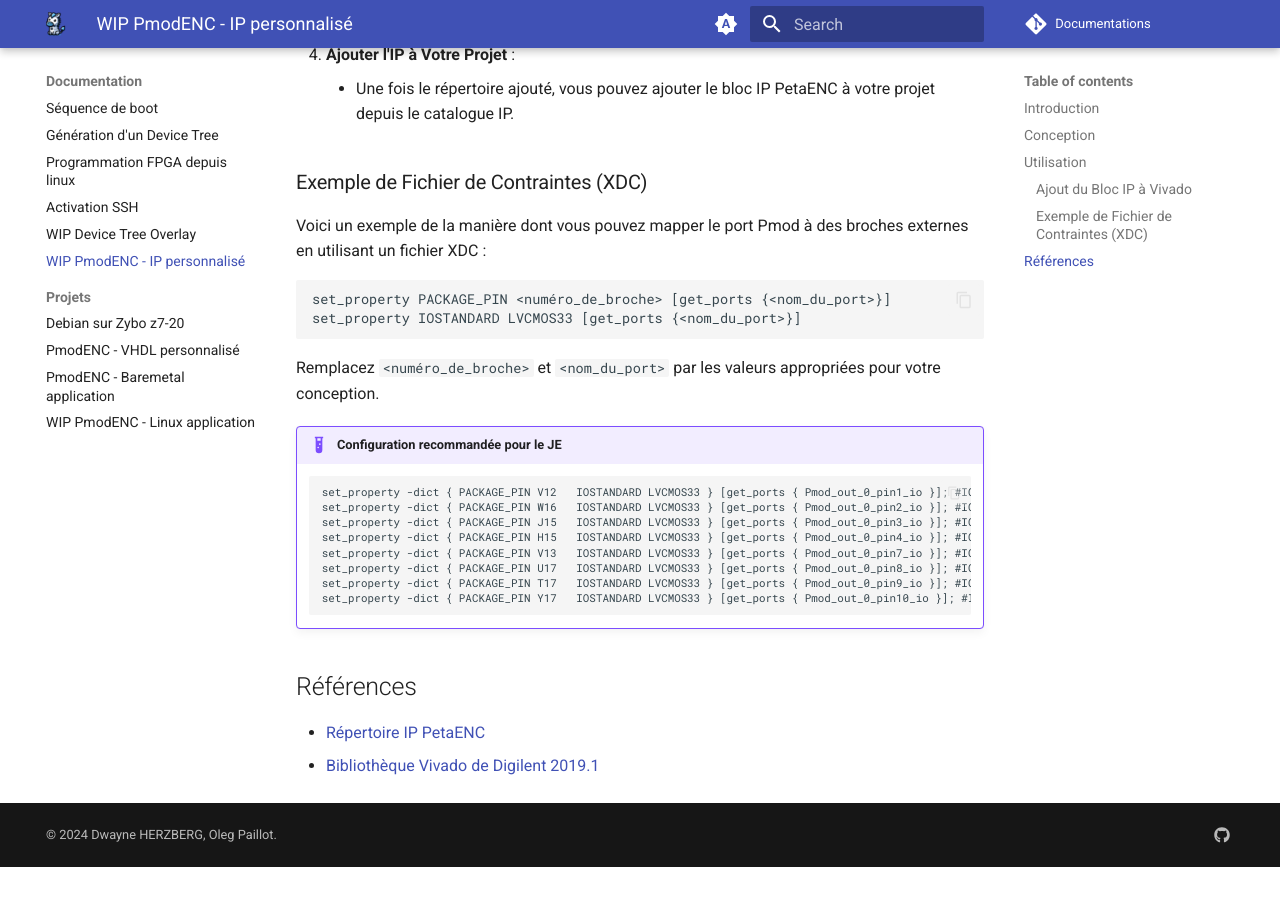
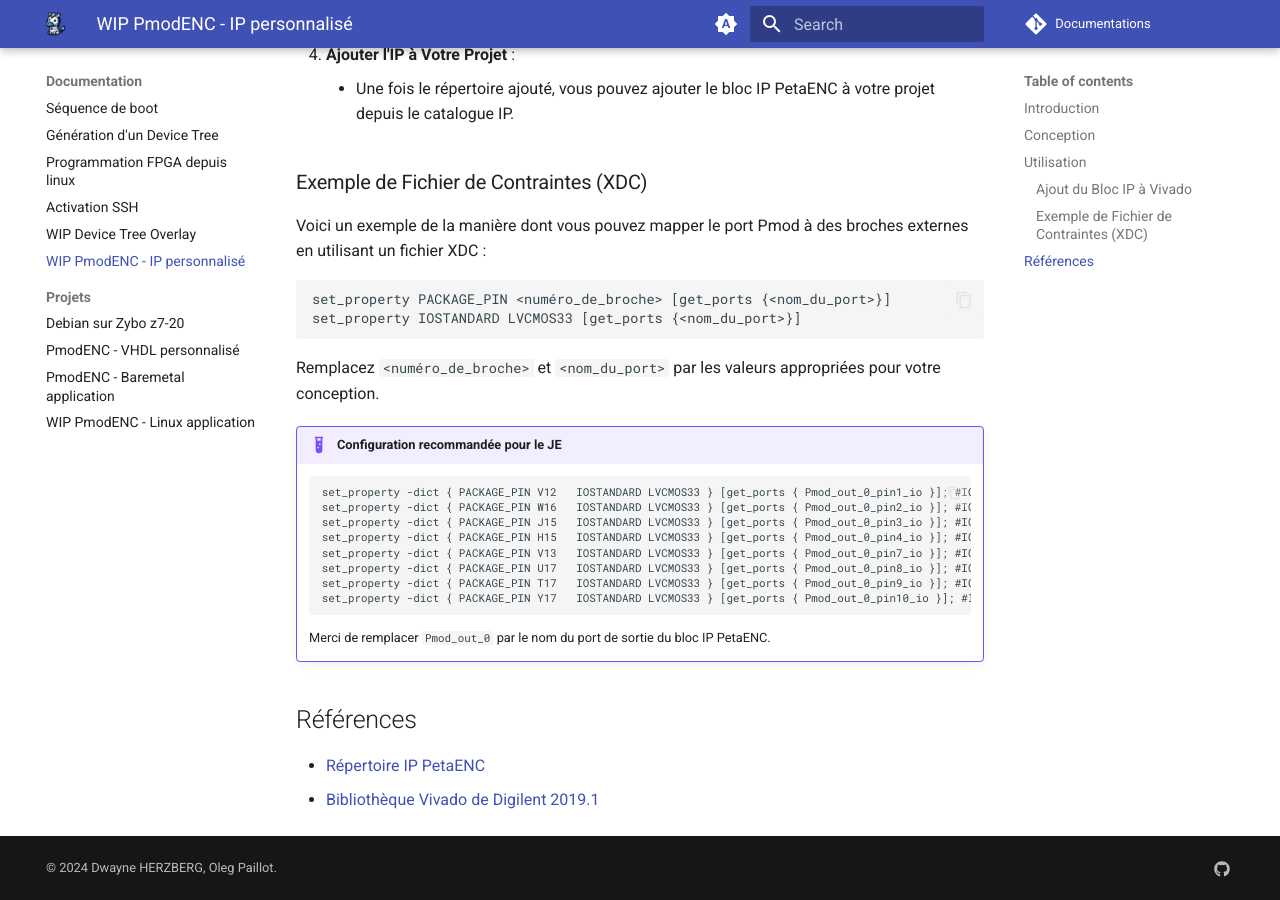
Before and after one commit to TER-Zybo/Documentations, an MkDocs documentation site: the page built from docs/docs/pmodenc_ip.md, in a window 1280 px wide and 900 px high, scrolled down 1151 px. Built offline with MkDocs 1.6.1 and Material for MkDocs 9.7.7, drawn with Linux system fonts in a browser that asks for light colours; comment, search, counter and statistics services are not loaded; before the commit the page ends 2018 px from its top, so only the background shows below that.

Commit message:
docs: Update PetaENC IP documentation with port naming instructions

````diff
--- a/docs/docs/pmodenc_ip.md
+++ b/docs/docs/pmodenc_ip.md
@@ -61,6 +61,7 @@ Remplacez `<numéro_de_broche>` et `<nom_du_port>` par les valeurs appropriées
     set_property -dict { PACKAGE_PIN T17   IOSTANDARD LVCMOS33 } [get_ports { Pmod_out_0_pin9_io }]; #IO_L20P_T3_34 Sch=je[9]
     set_property -dict { PACKAGE_PIN Y17   IOSTANDARD LVCMOS33 } [get_ports { Pmod_out_0_pin10_io }]; #IO_L7N_T1_34 Sch=je[10]
     ```
+    Merci de remplacer `Pmod_out_0` par le nom du port de sortie du bloc IP PetaENC.
 
 ## Références
 
````
